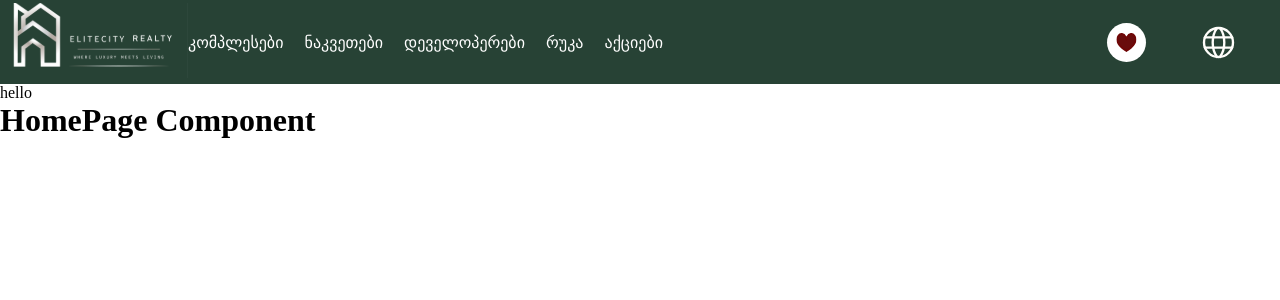
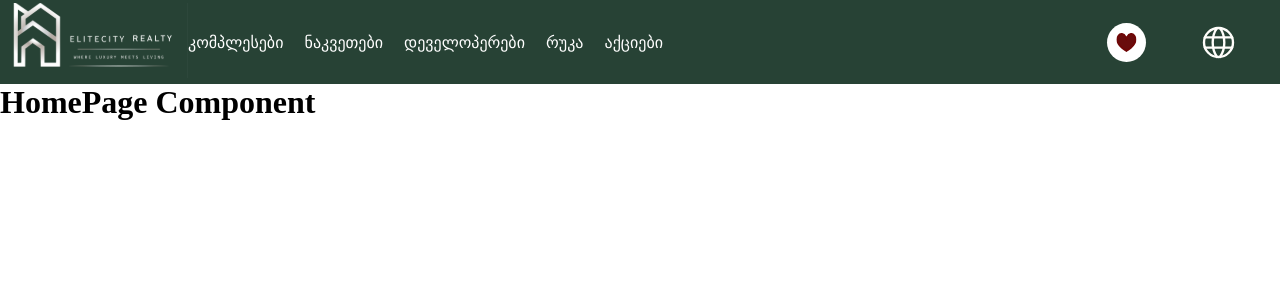
Before and after one commit to PixelPioners-Technologies/elitcity_front, a React (Vite) app: page / in a window 1280 px wide. Shown: the top 300 px of the page. Built offline with nearby package versions, Linux system fonts and the light colour scheme.

Commit message:
delete comments and smth.

```diff
--- a/src/App.jsx
+++ b/src/App.jsx
@@ -14,8 +14,7 @@ function App() {
   return (
     <div>
       <Header />
-      <p>hello</p>
-    {/* hello */}
+
       <Routes>
         <Route path='/' element={<HomePage />} />
         <Route path='complex' element={<Complex />} />
```
